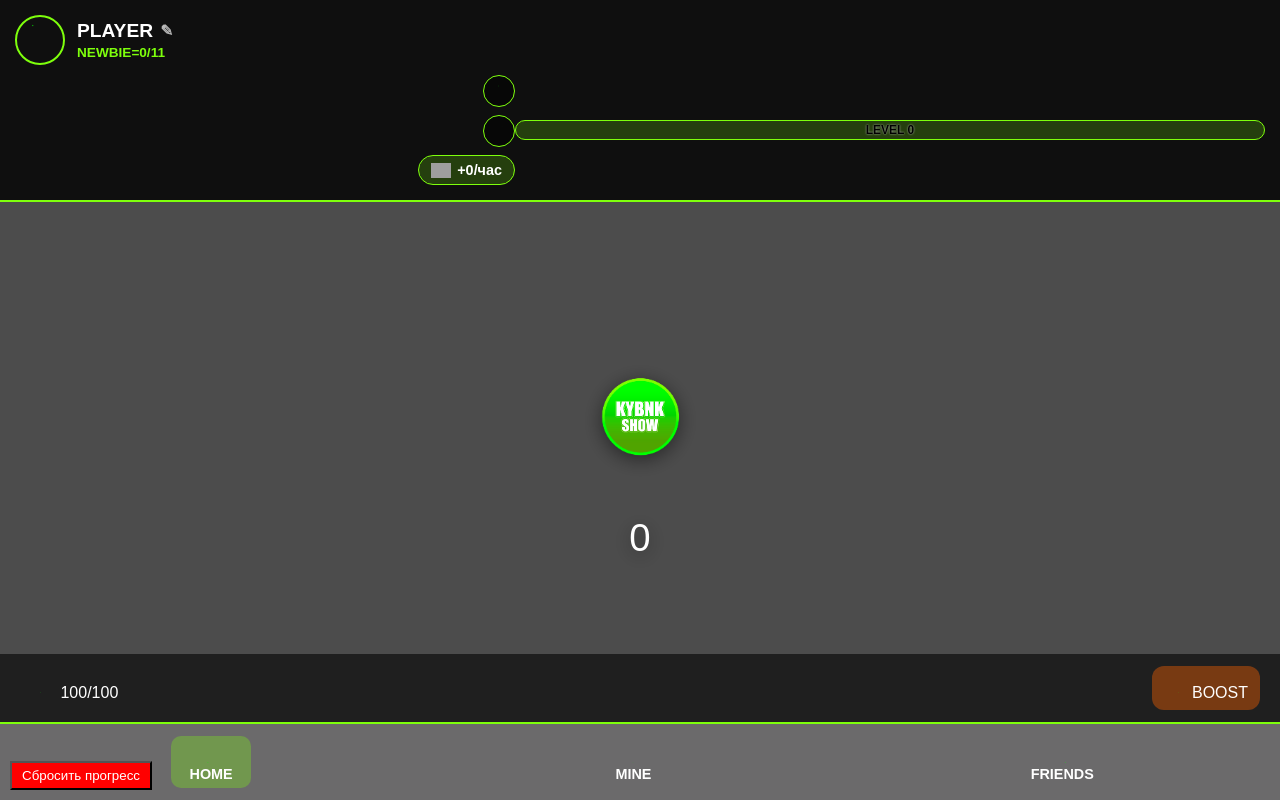
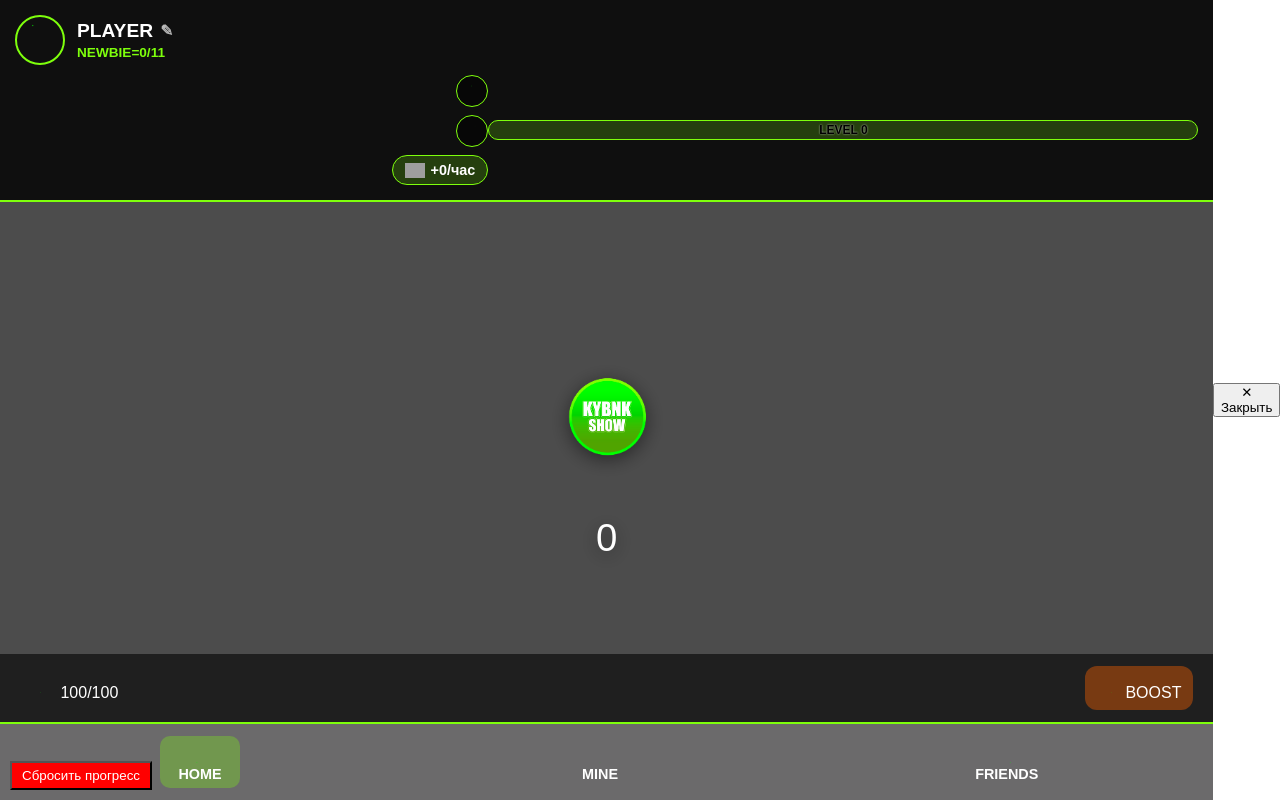
Before and after one commit to DANIL0372/kybnk_clicker, a Flask app: page / in a window 1280 px wide. Run offline with Flask 3, Linux system fonts and the light colour scheme; some libraries are stand-ins or nearby versions; grey boxes are pictures that could not be loaded.

Commit message:
Update index.html

```diff
--- a/templates/index.html
+++ b/templates/index.html
@@ -100,9 +100,15 @@
     <script src="https://telegram.org/js/telegram-web-app.js"></script>
     <script src="/static/js/script.js"></script>
 
-<button id="resetButton" style="position:fixed; bottom:10px; left:10px; background:red; color:white; padding:5px 10px; z-index:1000;">
-    Сбросить прогресс
-</button>
+    <button id="resetButton" style="position:fixed; bottom:10px; left:10px; background:red; color:white; padding:5px 10px; z-index:1000;">
+        Сбросить прогресс
+    </button>
+
+    <div class="fullscreen-container">
+        <!-- Ваш контент -->
+        <button id="close-button">✕ Закрыть</button>
+    </div>
+
 
 </body>
 </html>
```
